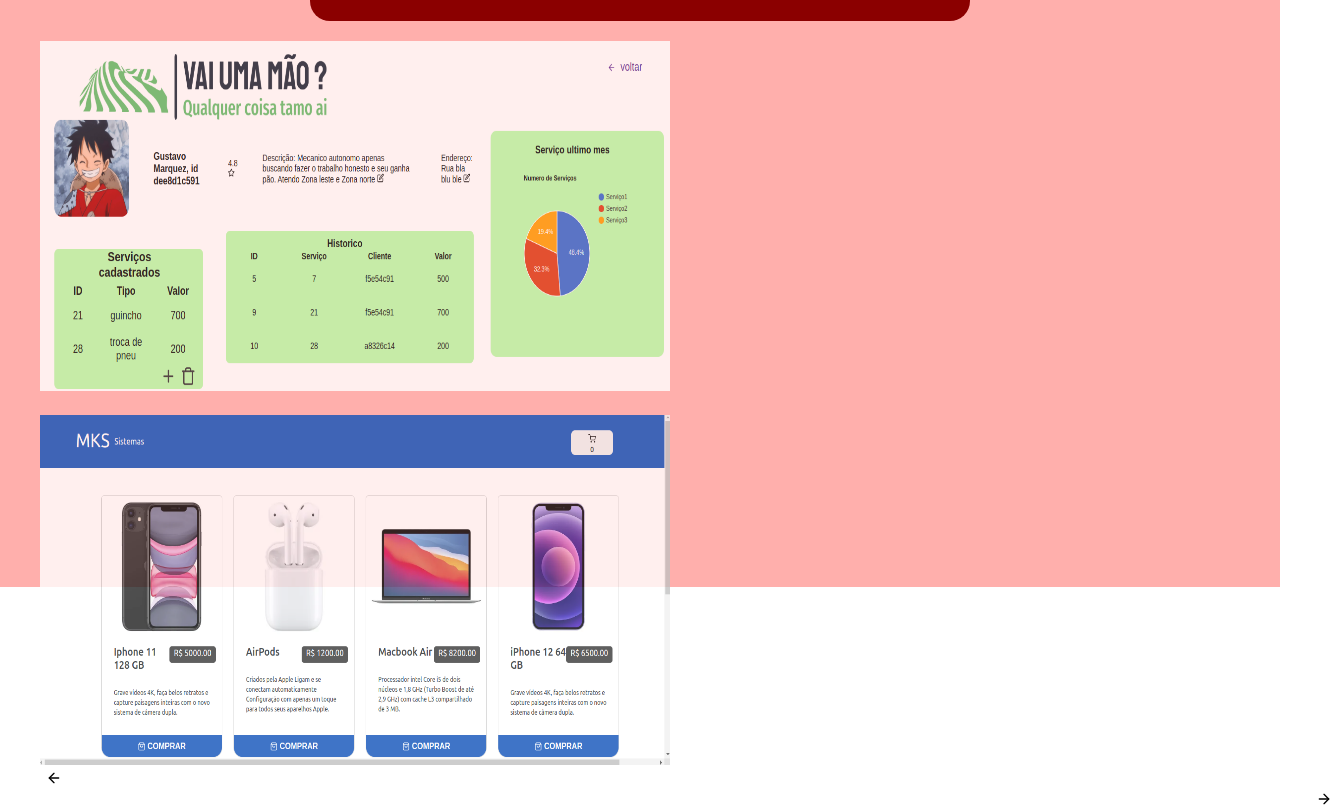
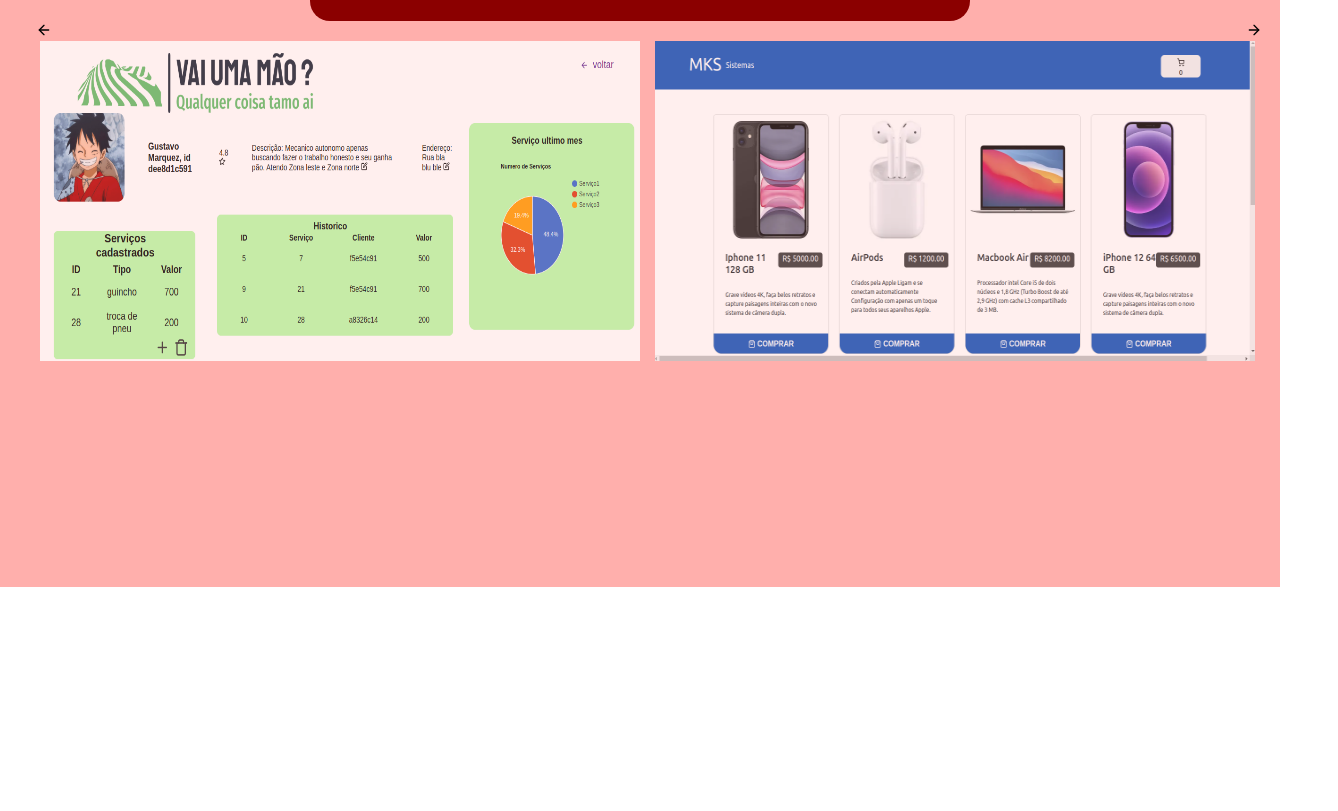
Before and after one commit to gugitia/HateDetectorJs, a React (Create React App) app: page /author in a window 1280 px wide. Shown: the part 521-1332 px from the top of the page, 1338 px wide, since content can reach past the window. After the commit the page ends 1108 px from the top, so only its background shows below. Built offline with nearby package versions, Linux system fonts and the light colour scheme.

Commit message:
carrosel e header corrigida

```diff
--- a/src/components/carousel/app.js
+++ b/src/components/carousel/app.js
@@ -32,6 +32,12 @@ const Carousel = () => {
 
   return (
     <div className="carousel">
+      <button onClick={prevImage} className="btn1">
+        <FiArrowLeft size={16} />
+      </button>
+      <button onClick={nextImage} className="btn2">
+        <FiArrowRight size={16} />
+      </button>
       <div className="side-images">
         <img
           src={images[(currentImageIndex + 1) % images.length].url}
@@ -42,12 +48,6 @@ const Carousel = () => {
           alt={images[(currentImageIndex + 2) % images.length].title}
         />
       </div>
-      <button onClick={prevImage} className="btn1">
-        <FiArrowLeft size={16} />
-      </button>
-      <button onClick={nextImage} className="btn2">
-        <FiArrowRight size={16} />
-      </button>
     </div>
   );
 };
--- a/src/components/carousel/styles.css
+++ b/src/components/carousel/styles.css
@@ -1,6 +1,6 @@
 .side-images img {
-  width: 630px;
-  height: 350px;
+  width: 600px;
+  height: 320px;
   margin-right: 15px;
   margin-top: 20px;
 }
@@ -11,15 +11,17 @@
   opacity: 0.8;
 }
 .btn1 {
-  margin-right: -10px;
+  margin-left: -10px;
+  float: left;
 }
 .btn2 {
-  margin-left: 1270px;
+  margin-left: 1200px;
+  float: right;
 }
 
 .btn1,
 .btn2 {
   border: none;
   background-color: transparent;
-  float: inherit;
+  position: absolute;
 }
--- a/src/components/header/styles.css
+++ b/src/components/header/styles.css
@@ -18,7 +18,7 @@
 
 .header ul {
   margin-left: 1050px;
-  margin-top: -60px;
+  margin-top: -80px;
   font-size: 20px;
 }
 
--- a/src/pages/about/index.js
+++ b/src/pages/about/index.js
@@ -62,6 +62,10 @@ export default function About() {
             O frontEnd foi feito no primeiro projeto utilizando a tecnologia
             Razor, dessa vez decidi desenvolver mais e trabalhar com o React.
           </p>
+          <h4>
+            Link do repositorio{" "}
+            <a href="https://github.com/gugitia/HateDetectorJs">aqui</a>
+          </h4>
         </div>
       </div>
     </div>
```
